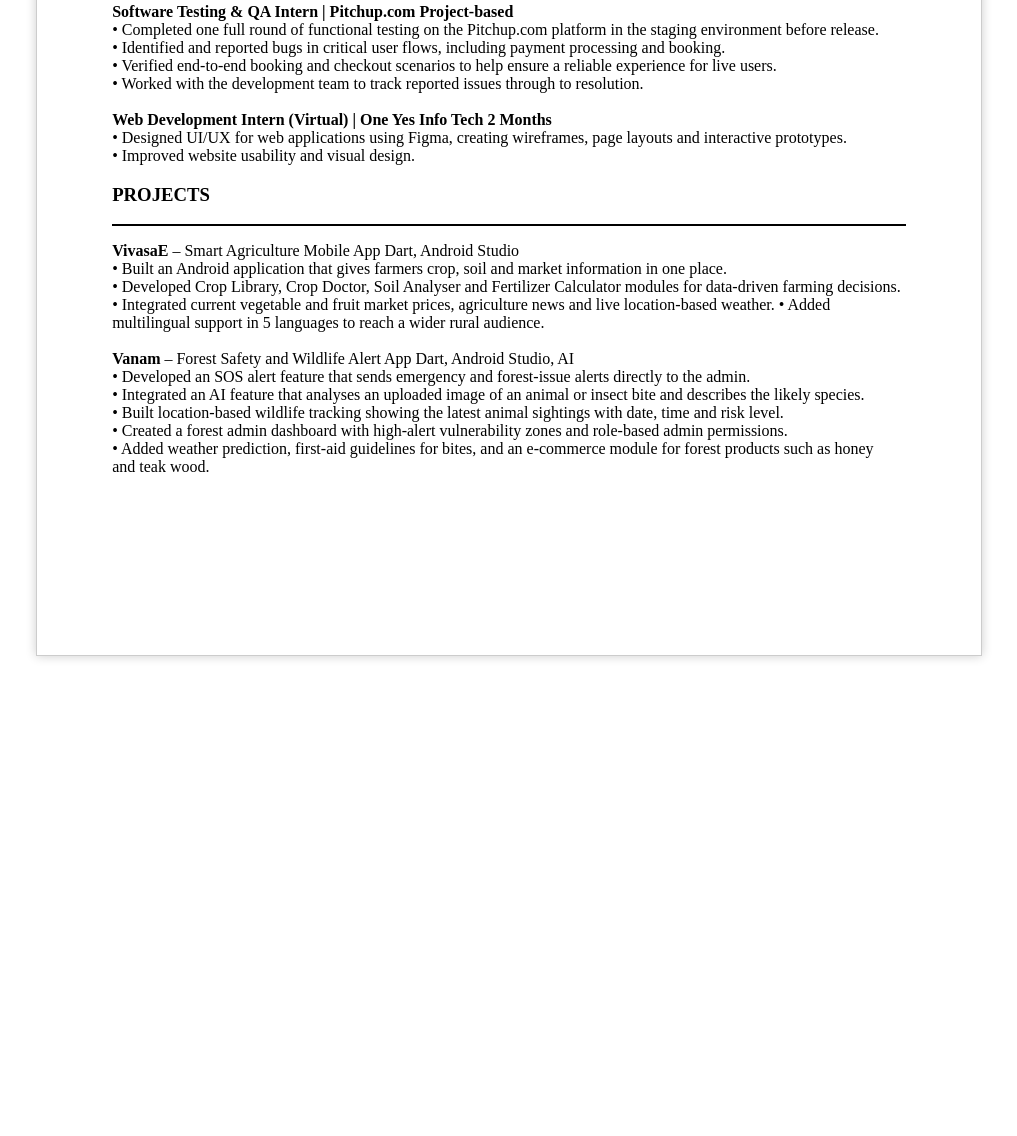
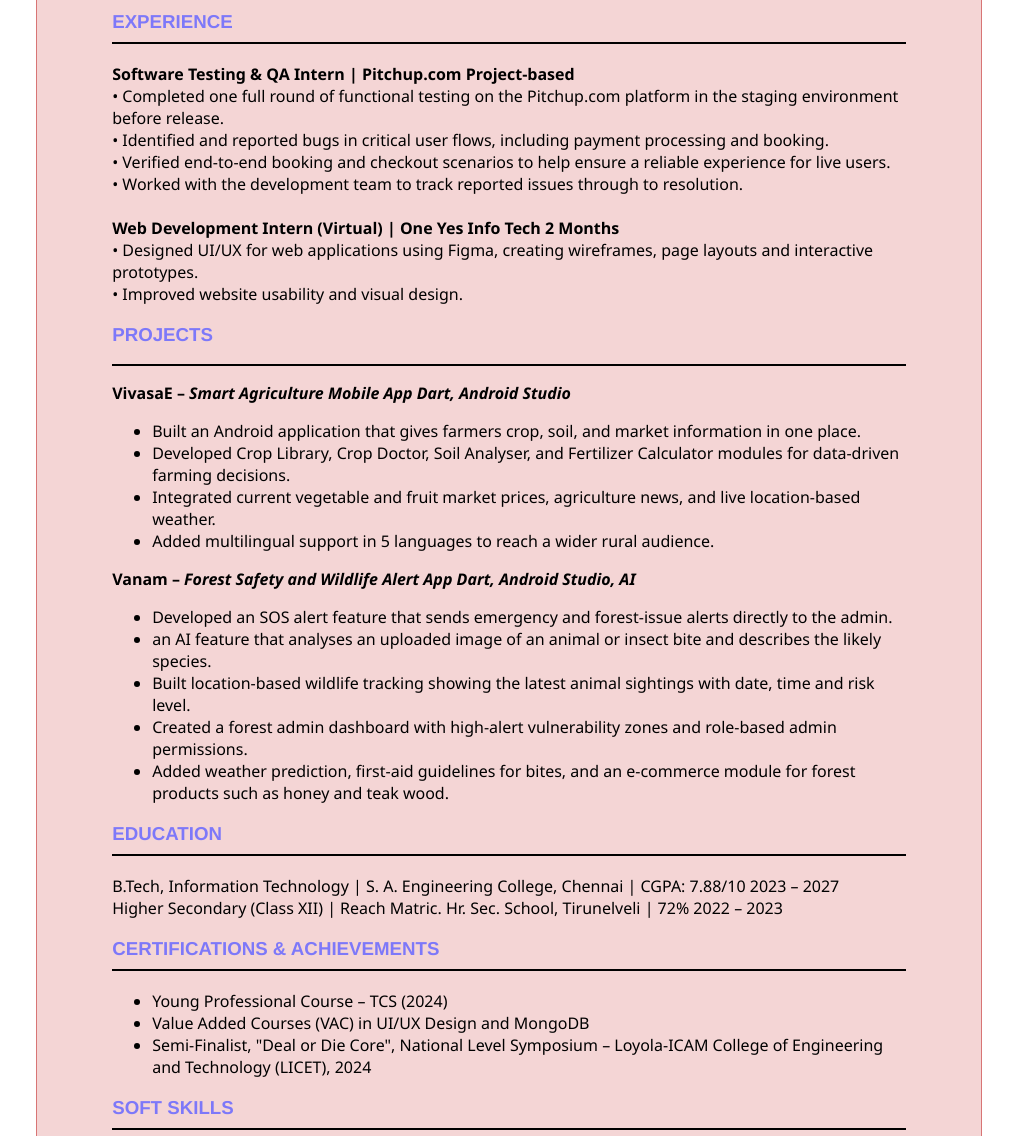
Before and after one commit to sivakumar1205/resume, a plain HTML site: page index.html in a window 1280 px wide. Shown: the part 640-1776 px from the top of the page, without its empty margins (131-1148 px from the left). Before the commit the page ends 1316 px from the top, so only its background shows below. Drawn offline with Linux system fonts and the light colour scheme.

Commit message:
Add photo and styles to resume

```diff
--- a/index.html
+++ b/index.html
@@ -4,19 +4,24 @@
     <meta charset="UTF-8">
     <meta name="viewport" content="width=device-width, initial-scale=1.0">
     <title>Document</title>
+    <link rel="stylesheet" href="style.css">
 </head>
 <body>
-   <div style="width: 210mm; min-height: 297mm; margin: 20px auto; background-color: #ffffff; border: 1px solid #ccc; box-shadow: 0 0 10px rgba(0,0,0,0.2); padding: 20mm;">
-    <h1 style="text-align: center;">SIVAKUMAR R</h1>
-    <p style="text-align: center;">Chennai,Tamil Nadu|+91 6379629414|sivakumar91205@gmail.com</p>
 
 
-    <h3 >PROFESSIONAL SUMMARY<hr style="border: 1px solid black;padding: auto;"></h3>
+     <div class="container">
+
+
+      <h1>SIVAKUMAR R</h1>
+      <p class="contact-info">Chennai, Tamil Nadu | +91 6379629414 | sivakumar91205@gmail.com</p>
+
+
+    <h3 >PROFESSIONAL SUMMARY<hr ></h3>
     <p style="font-family:'Segoe UI', Tahoma, Geneva, Verdana, sans-serif;">B.Tech Information Technology student (2027) with hands-on experience in mobile app development, web development,
 software testing and UI/UX design. Built two Android applications in Dart with features such as AI image analysis,
 e-commerce, admin dashboards and SOS alerts. Tested payment and booking flows in a staging environment for
 Pitchup.com. Seeking a Software Developer, QA or Full-Stack internship or entry-level role.</p>
-<h3>TECHNICAL SKILLS<hr style="border: 1px solid black;padding: auto;"></h3>
+<h3>TECHNICAL SKILLS<hr ></h3>
 <p><b>Programming Languages:</b> Python, C, Dart, JavaScript<br>
 <b>Mobile Development:</b> Android App Development, Dart, Android Studio<br>
 <b>Web Development:</b> HTML, CSS, JavaScript, Responsive Web Design<br>
@@ -25,7 +30,7 @@ Pitchup.com. Seeking a Software Developer, QA or Full-Stack internship or entry-
 <b>UI/UX Design:</b> Figma, Wireframing, Prototyping<br>
 <b>Core Concepts & Tools:</b> Data Structures and Algorithms, GitHub, Android Studio, Figma
 </p>
-<h3>EXPERIENCE<hr style="border: 1px solid black;padding: auto;"></h3>
+<h3>EXPERIENCE<hr ></h3>
 <p><b>Software Testing & QA Intern | Pitchup.com Project-based</b><br>
 • Completed one full round of functional testing on the Pitchup.com platform in the staging environment before release.<br>
 • Identified and reported bugs in critical user flows, including payment processing and booking.<br>
@@ -34,20 +39,44 @@ Pitchup.com. Seeking a Software Developer, QA or Full-Stack internship or entry-
 <b>Web Development Intern (Virtual) | One Yes Info Tech 2 Months</b><br>
 • Designed UI/UX for web applications using Figma, creating wireframes, page layouts and interactive prototypes.<br>
 • Improved website usability and visual design.</p>
-<h3>PROJECTS</h3><hr  style="border: 1px solid black;padding: auto;">
-<p><b>VivasaE</b> – Smart Agriculture Mobile App Dart, Android Studio<br>
-• Built an Android application that gives farmers crop, soil and market information in one place.<br>
-• Developed Crop Library, Crop Doctor, Soil Analyser and Fertilizer Calculator modules for data-driven farming decisions.<br>
-• Integrated current vegetable and fruit market prices, agriculture news and live location-based weather.
-• Added multilingual support in 5 languages to reach a wider rural audience.<br><br>
-<b>Vanam</b> – Forest Safety and Wildlife Alert App Dart, Android Studio, AI<br>
-• Developed an SOS alert feature that sends emergency and forest-issue alerts directly to the admin.<br>
-• Integrated an AI feature that analyses an uploaded image of an animal or insect bite and describes the likely species. <br>
-• Built location-based wildlife tracking showing the latest animal sightings with date, time and risk level. <br>
-• Created a forest admin dashboard with high-alert vulnerability zones and role-based admin permissions. <br>
-• Added weather prediction, first-aid guidelines for bites, and an e-commerce module for forest products such as honey <br>
-and teak wood.</p>
+<h3>PROJECTS</h3><hr>
+<p><b>VivasaE – <i>Smart Agriculture Mobile App Dart, Android Studio</i></b>
+<ul>
+  <li>Built an Android application that gives farmers crop, soil, and market information in one place.</li>
+  <li>Developed Crop Library, Crop Doctor, Soil Analyser, and Fertilizer Calculator modules for data-driven farming decisions.</li>
+  <li>Integrated current vegetable and fruit market prices, agriculture news, and live location-based weather.</li>
+  <li>Added multilingual support in 5 languages to reach a wider rural audience.</li>
+</ul></p>
+<p><b>Vanam – <i>Forest Safety and Wildlife Alert App Dart, Android Studio, AI</i></b>
+<ul>
+<li>Developed an SOS alert feature that sends emergency and forest-issue alerts directly to the admin.</li>
+<li> an AI feature that analyses an uploaded image of an animal or insect bite and describes the likely species. </li>
+<li>Built location-based wildlife tracking showing the latest animal sightings with date, time and risk level.</li>
+<li>Created a forest admin dashboard with high-alert vulnerability zones and role-based admin permissions.</li>
+<li>Added weather prediction, first-aid guidelines for bites, and an e-commerce module for forest products such as honey
+and teak wood.</li></ul>
+</p>
+<h3>EDUCATION<hr></h3>
+<p>B.Tech, Information Technology | S. A. Engineering College, Chennai | CGPA: 7.88/10 2023 – 2027<br>
+Higher Secondary (Class XII) | Reach Matric. Hr. Sec. School, Tirunelveli | 72% 2022 – 2023</p>
+<h3>CERTIFICATIONS & ACHIEVEMENTS<hr></h3>
+
+    <ul>
+      <li>Young Professional Course – TCS (2024)</li>
+      <li>Value Added Courses (VAC) in UI/UX Design and MongoDB</li>
+      <li>Semi-Finalist, "Deal or Die Core", National Level Symposium – Loyola-ICAM College of Engineering and Technology (LICET), 2024</li>
+    </ul>
+  </li>
+</ul>
+<h3>SOFT SKILLS<hr></h3>
+<ul>
+  <li>Problem-Solving</li>
+  <li>Logical Thinking</li>
+  <li>Teamwork and Collaboration</li>
+  <li>Communication</li>
+  <li>Time Management</li>
+</ul>
     </div>
-
+     </div>
 </body>
 </html>
--- /dev/null
+++ b/style.css
@@ -0,0 +1,24 @@
+hr{
+    border: 1px solid black;
+    padding: auto;
+}
+.container{
+    width: 210mm;
+     min-height: 297mm;
+     margin: 20px auto;
+     background-color: #f4d5d5;
+     border: 1px solid #d87575;
+     border-radius: 20px;
+     padding: 20mm;
+}
+h3{
+    color: rgb(125, 120, 249);
+    font-family: 'Franklin Gothic Medium', 'Arial Narrow', Arial, sans-serif;
+}
+p,li{
+    font-family:'Segoe UI', Tahoma, Geneva, Verdana, sans-serif;
+}
+h1{
+    font-family:Georgia, 'Times New Roman', Times, serif;
+
+}
```
Also changed, not shown: photo.jpg (added).
